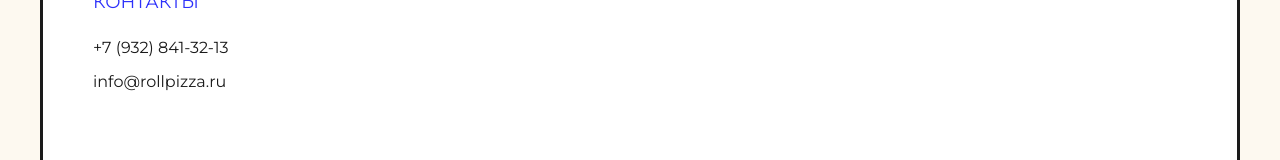
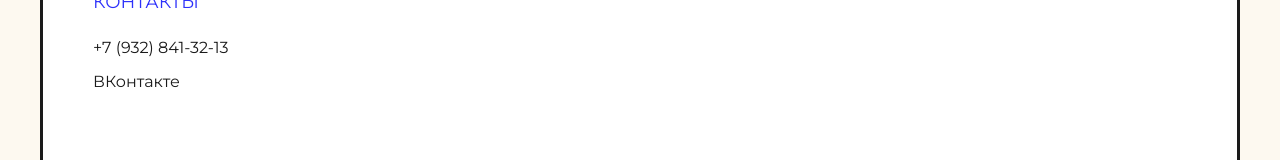
Before and after one commit to pr-poehali-dev/project-alpha-initiative-16, a React (Vite) app: page / in a window 1280 px wide. Shown: the part 3130-3290 px from the top of the page. Built offline with nearby package versions, Linux system fonts and the light colour scheme; a web font is replaced by a local one.

Commit message:
Добавить ссылку на ВК профиль

```diff
--- a/src/pages/Index.tsx
+++ b/src/pages/Index.tsx
@@ -240,7 +240,7 @@ export default function Index() {
           <h4>Контакты</h4>
           <ul>
             <li><a href="https://wa.me/79328413213" target="_blank" rel="noopener noreferrer" style={{ color: "inherit", textDecoration: "none" }}>+7 (932) 841-32-13</a></li>
-            <li>info@rollpizza.ru</li>
+            <li><a href="https://vk.com/id1061142304" target="_blank" rel="noopener noreferrer" style={{ color: "inherit", textDecoration: "none" }}>ВКонтакте</a></li>
           </ul>
         </div>
       </footer>
```
